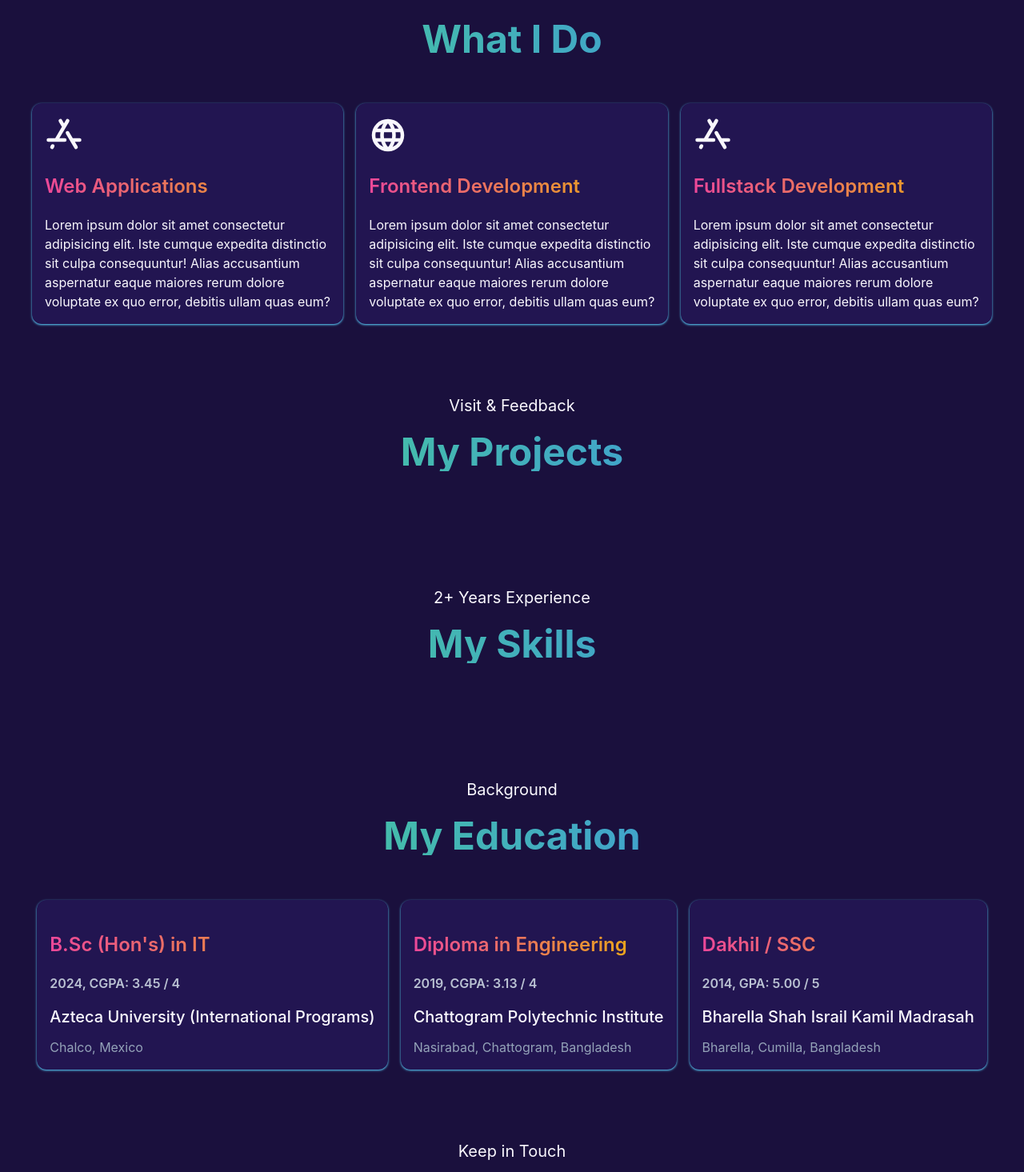
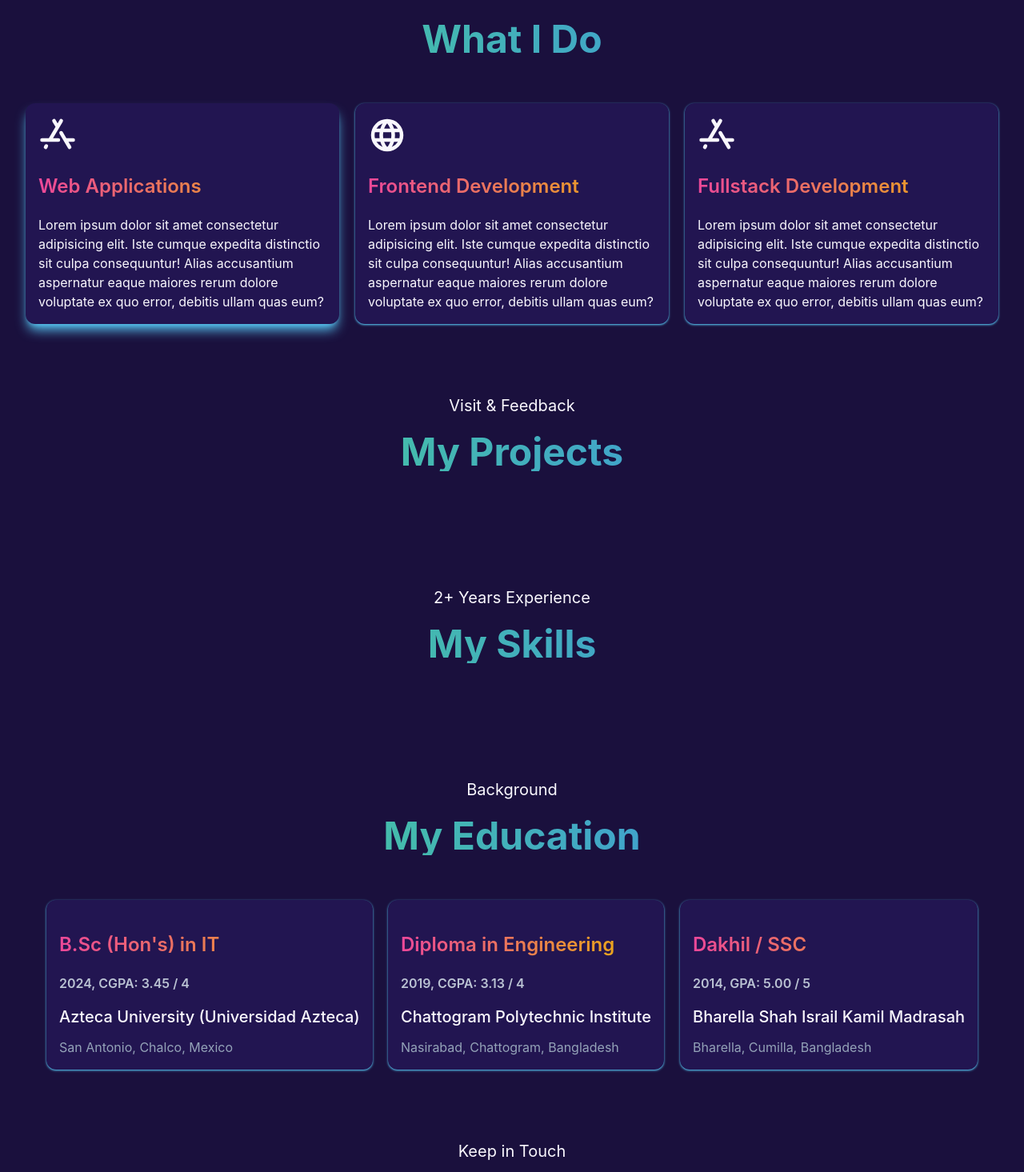
Before and after one commit to nurealammiaji/nurealammiaji, a React (Vite) app: page / in a window 1280 px wide. Shown: the part 785-2250 px from the top of the page at 80% size. Built offline with nearby package versions, Linux system fonts and the light colour scheme.

Commit message:
tilt feature added

```diff
--- a/package.json
+++ b/package.json
@@ -10,14 +10,17 @@
     "preview": "vite preview"
   },
   "dependencies": {
+    "@emailjs/browser": "^4.4.1",
     "localforage": "^1.10.0",
     "match-sorter": "^6.3.4",
     "react": "^18.2.0",
     "react-dom": "^18.2.0",
     "react-icons": "^5.2.1",
+    "react-parallax-tilt": "^1.7.233",
     "react-router-dom": "^6.24.0",
     "react-simple-typewriter": "^5.0.1",
-    "sort-by": "^1.2.0"
+    "sort-by": "^1.2.0",
+    "swiper": "^11.1.7"
   },
   "devDependencies": {
     "@types/react": "^18.2.43",
--- a/src/components/Education/Education.jsx
+++ b/src/components/Education/Education.jsx
@@ -1,32 +1,39 @@
 import SectionHeader from '../SectionHeader/SectionHeader';
+import Tilt from 'react-parallax-tilt';
 
 const Education = () => {
     return (
         <div id="education">
             <SectionHeader header={"Background"} message={"My Education"} />
             <br />
-            <div className="items-center justify-center [&>*]:my-5 md:[&>*]:my-0 md:flex">
-                <div className="p-4 m-2 text-left shadow shadow-secondary rounded-xl bg-neutral">
+            <div className="items-center justify-center [&>*]:my-5 md:[&>*]:my-0 md:flex gap-5">
+                <Tilt>
+                    <div className="p-4 text-left shadow shadow-secondary rounded-xl bg-neutral">
                         {/* <PiAppStoreLogoBold className="text-5xl" /> */}
                         <h4 className="mt-6 text-2xl font-semibold text-transparent bg-gradient-to-r from-pink-500 to-yellow-500 bg-clip-text">B.Sc (Hon's) in IT</h4>
                         <p className="mt-5 font-semibold text-slate-300/90">2024, CGPA: 3.45 / 4</p>
-                    <p className="mt-4 text-xl font-medium">Azteca University (International Programs)</p>
-                    <p className="mt-3 text-slate-400">Chalco, Mexico</p>
+                        <p className="mt-4 text-xl font-medium">Azteca University (Universidad Azteca)</p>
+                        <p className="mt-3 text-slate-400">San Antonio, Chalco, Mexico</p>
                     </div>
-                <div className="p-4 m-2 text-left shadow shadow-secondary rounded-xl bg-neutral md:min-w-[300px]">
+                </Tilt>
+                <Tilt>
+                    <div className="p-4 text-left shadow shadow-secondary rounded-xl bg-neutral md:min-w-[300px]">
                         {/* <PiEdu className="text-5xl" /> */}
                         <h4 className="mt-6 text-2xl font-semibold text-transparent bg-gradient-to-r from-pink-500 to-yellow-500 bg-clip-text">Diploma in Engineering</h4>
                         <p className="mt-5 font-semibold text-slate-300/90">2019, CGPA: 3.13 / 4</p>
                         <p className="mt-4 text-xl font-medium">Chattogram Polytechnic Institute</p>
                         <p className="mt-3 text-slate-400">Nasirabad, Chattogram, Bangladesh</p>
                     </div>
-                <div className="p-4 m-2 text-left shadow shadow-secondary rounded-xl bg-neutral">
+                </Tilt>
+                <Tilt>
+                    <div className="p-4 text-left shadow shadow-secondary rounded-xl bg-neutral">
                         {/* <PiAppStoreLogoBold className="text-5xl" /> */}
                         <h4 className="mt-6 text-2xl font-semibold text-transparent bg-gradient-to-r from-pink-500 to-yellow-500 bg-clip-text">Dakhil / SSC</h4>
                         <p className="mt-5 font-semibold text-slate-300/90">2014, GPA: 5.00 / 5</p>
                         <p className="mt-4 text-xl font-medium">Bharella Shah Israil Kamil Madrasah</p>
                         <p className="mt-3 text-slate-400">Bharella, Cumilla, Bangladesh</p>
                     </div>
+                </Tilt>
             </div>
         </div>
     );
--- a/src/components/Features/Features.jsx
+++ b/src/components/Features/Features.jsx
@@ -1,27 +1,34 @@
 import { PiAppStoreLogoBold, PiGlobeBold } from "react-icons/pi";
 import SectionHeader from "../SectionHeader/SectionHeader";
+import Tilt from 'react-parallax-tilt';
 
 const Features = () => {
     return (
         <div id="features">
             <SectionHeader header={"Features"} message={"What I Do"} />
             <br />
-            <div className="items-center justify-center [&>*]:my-5 md:[&>*]:my-0 md:flex">
-                <div className="p-4 m-2 text-left shadow shadow-secondary rounded-xl bg-neutral">
+            <div className="items-center justify-center gap-5 [&>*]:my-5 md:[&>*]:my-0 md:flex">
+                <Tilt>
+                    <div className="p-4 text-left shadow-lg shadow-secondary rounded-xl bg-neutral">
                         <PiAppStoreLogoBold className="text-5xl" />
                         <h4 className="mt-6 text-2xl font-semibold text-transparent bg-gradient-to-r from-pink-500 to-yellow-500 bg-clip-text">Web Applications</h4>
                         <p className="mt-5">Lorem ipsum dolor sit amet consectetur adipisicing elit. Iste cumque expedita distinctio sit culpa consequuntur! Alias accusantium aspernatur eaque maiores rerum dolore voluptate ex quo error, debitis ullam quas eum?</p>
                     </div>
-                <div className="p-4 m-2 text-left shadow shadow-secondary rounded-xl bg-neutral">
+                </Tilt>
+                <Tilt>
+                    <div className="p-4 text-left shadow shadow-secondary rounded-xl bg-neutral">
                         <PiGlobeBold className="text-5xl" />
                         <h4 className="mt-6 text-2xl font-semibold text-transparent bg-gradient-to-r from-pink-500 to-yellow-500 bg-clip-text">Frontend Development</h4>
                         <p className="mt-5">Lorem ipsum dolor sit amet consectetur adipisicing elit. Iste cumque expedita distinctio sit culpa consequuntur! Alias accusantium aspernatur eaque maiores rerum dolore voluptate ex quo error, debitis ullam quas eum?</p>
                     </div>
-                <div className="p-4 m-2 text-left shadow shadow-secondary rounded-xl bg-neutral">
+                </Tilt>
+                <Tilt>
+                    <div className="p-4 text-left shadow shadow-secondary rounded-xl bg-neutral">
                         <PiAppStoreLogoBold className="text-5xl" />
                         <h4 className="mt-6 text-2xl font-semibold text-transparent bg-gradient-to-r from-pink-500 to-yellow-500 bg-clip-text">Fullstack Development</h4>
                         <p className="mt-5">Lorem ipsum dolor sit amet consectetur adipisicing elit. Iste cumque expedita distinctio sit culpa consequuntur! Alias accusantium aspernatur eaque maiores rerum dolore voluptate ex quo error, debitis ullam quas eum?</p>
                     </div>
+                </Tilt>
             </div>
         </div>
     );
```
Also changed, not shown: 1 other file (tests, documents, lock files or other folders). Lines whose indentation alone changed are shown as unchanged.
